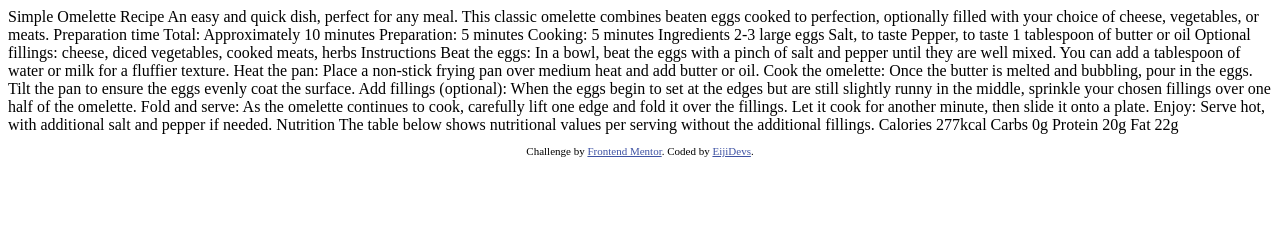
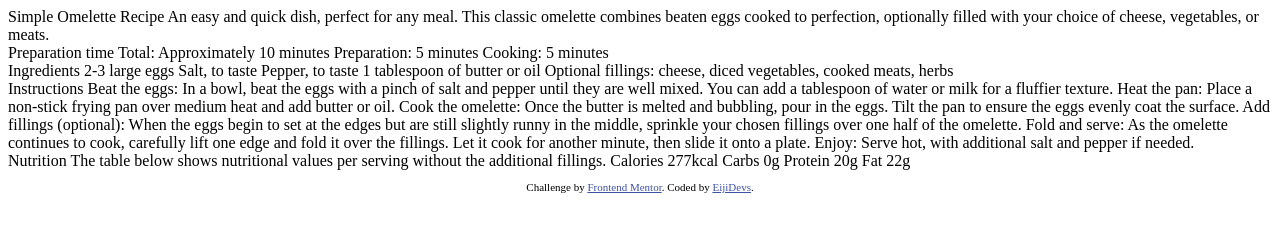
Before and after one commit to EijiDevs/recipe-page-practice, a plain HTML site: page index.html in a window 1280 px wide. Drawn offline with Linux system fonts and the light colour scheme.

Commit message:
feat(index.html): Add basic HTML page layout

```diff
--- a/index.html
+++ b/index.html
@@ -8,60 +8,54 @@
   <link rel="stylesheet" href="./css/globals.css">
 </head>
 <body>
-
+  <main class="recipe">
+    <header class="recipe__header">
       Simple Omelette Recipe
-
       An easy and quick dish, perfect for any meal. This classic omelette combines beaten eggs cooked
       to perfection, optionally filled with your choice of cheese, vegetables, or meats.
-
+    </header>
+    <main class="recipe__content">
+      <section class="recipe__preparation-time">
         Preparation time
-
         Total: Approximately 10 minutes
         Preparation: 5 minutes
         Cooking: 5 minutes
-
+      </section>
+      <section class="recipe__ingredients">
         Ingredients
-
         2-3 large eggs
         Salt, to taste
         Pepper, to taste
         1 tablespoon of butter or oil
         Optional fillings: cheese, diced vegetables, cooked meats, herbs
-
+      </section>
+      <section class="recipe__instrucions">
         Instructions
-
         Beat the eggs: In a bowl, beat the eggs with a pinch of salt and pepper until they are well mixed.
         You can add a tablespoon of water or milk for a fluffier texture.
-
         Heat the pan: Place a non-stick frying pan over medium heat and add butter or oil.
-
         Cook the omelette: Once the butter is melted and bubbling, pour in the eggs. Tilt the pan to ensure
         the eggs evenly coat the surface.
-
         Add fillings (optional): When the eggs begin to set at the edges but are still slightly runny in the
         middle, sprinkle your chosen fillings over one half of the omelette.
-
         Fold and serve: As the omelette continues to cook, carefully lift one edge and fold it over the
         fillings. Let it cook for another minute, then slide it onto a plate.
-
         Enjoy: Serve hot, with additional salt and pepper if needed.
-
+      </section>
+      <section class="recipe__nutrition">
         Nutrition
-
         The table below shows nutritional values per serving without the additional fillings.
-
         Calories
         277kcal
-
         Carbs
         0g
-
         Protein
         20g
-
         Fat
         22g
-
+      </section>
+    </main>
+  </main>
   <p class="attribution">
     Challenge by <a href="https://www.frontendmentor.io?ref=challenge" target="_blank">Frontend Mentor</a>.
     Coded by <a target="_blank" href="https://github.com/EijiDevs">EijiDevs</a>.
```
Lines whose indentation alone changed are shown as unchanged.
